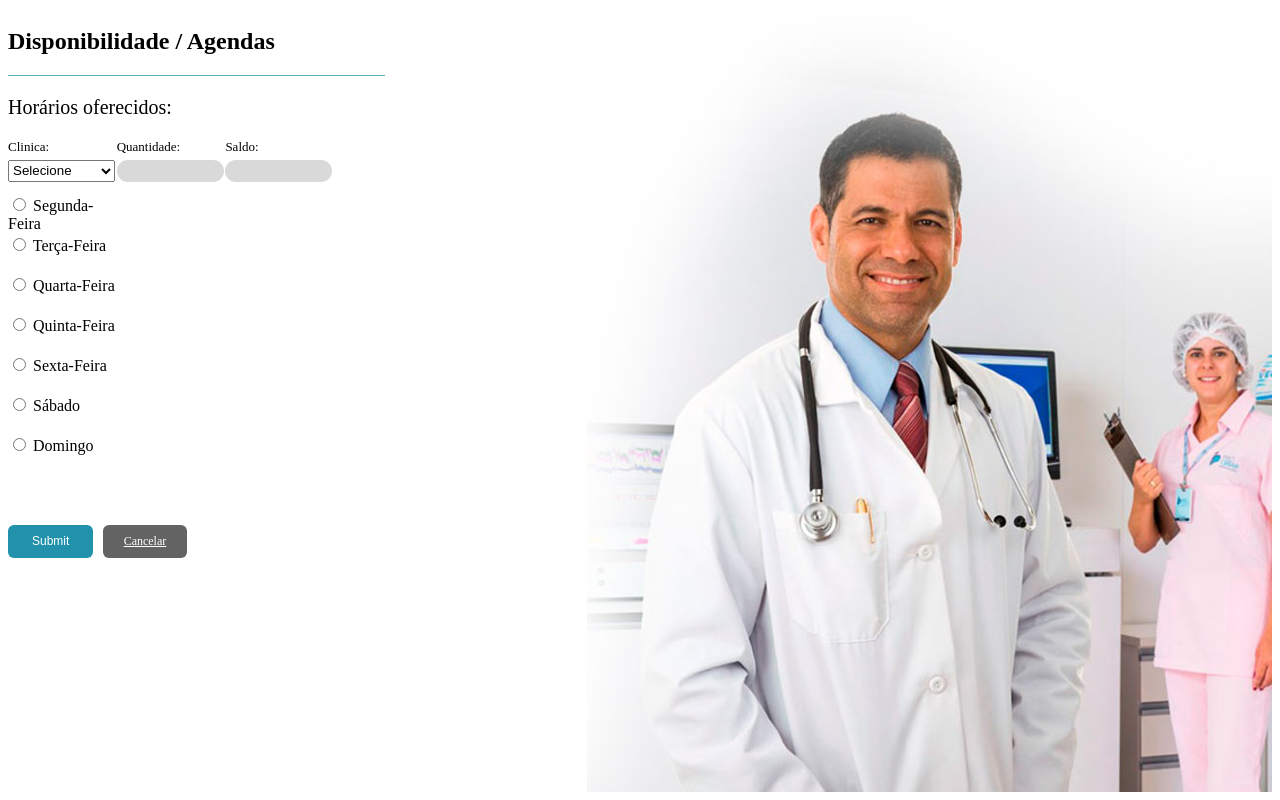
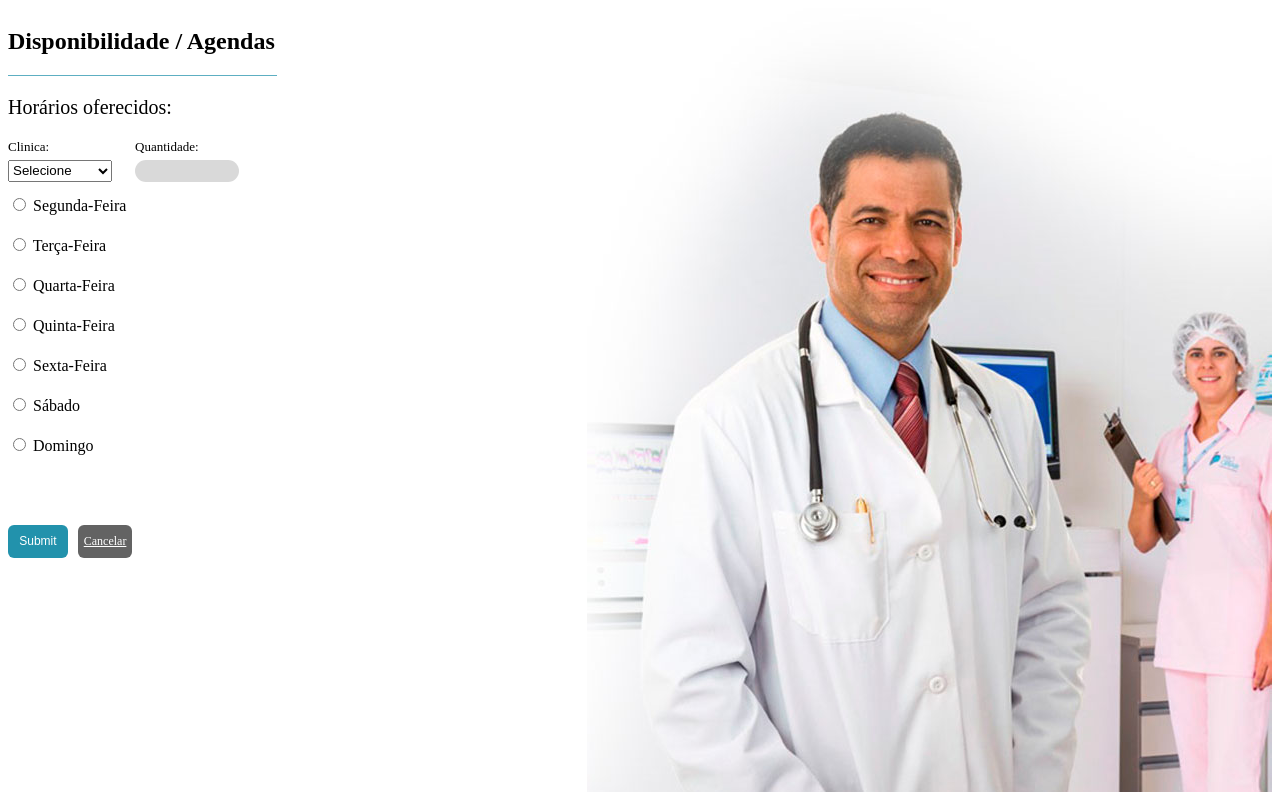
Before and after one commit to luizfgmc/medicos, a CodeIgniter app: the page made by application/views/insere_agenda.php in a window 1280 px wide. Run offline with CodeIgniter, Linux system fonts and the light colour scheme; data that the repository does not hold is empty.

Commit message:
Cadastro de agendas - Retirado saldo do front
Ajuste do front do cadastro de agendas.

```diff
--- a/assets/css/disponibilidade_agenda/disponibildiade_agenda.css
+++ b/assets/css/disponibilidade_agenda/disponibildiade_agenda.css
@@ -115,7 +115,7 @@
 
 .containerItemsDias
 {
-    width:30%;
+    width:50%;
 }
 
 .containerQuantidadeHorario {
@@ -182,7 +182,7 @@
 
 .campoCadastroAgenda .container_tiny_item
 {
-    width:33%;
+    width:45%;
 }
 
 .campoCadastroAgenda .selectClinicas
```
Also changed, not shown: application/views/insere_agenda.php (+2 -13 lines).
